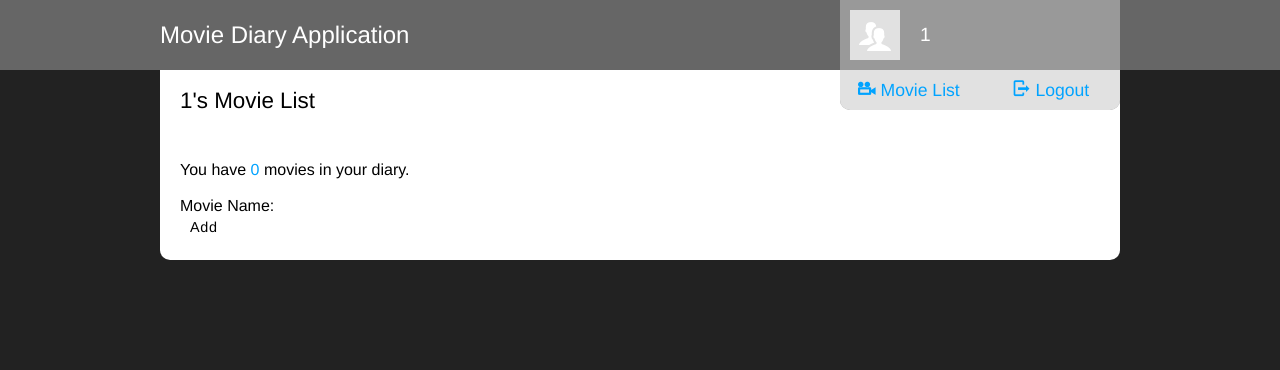
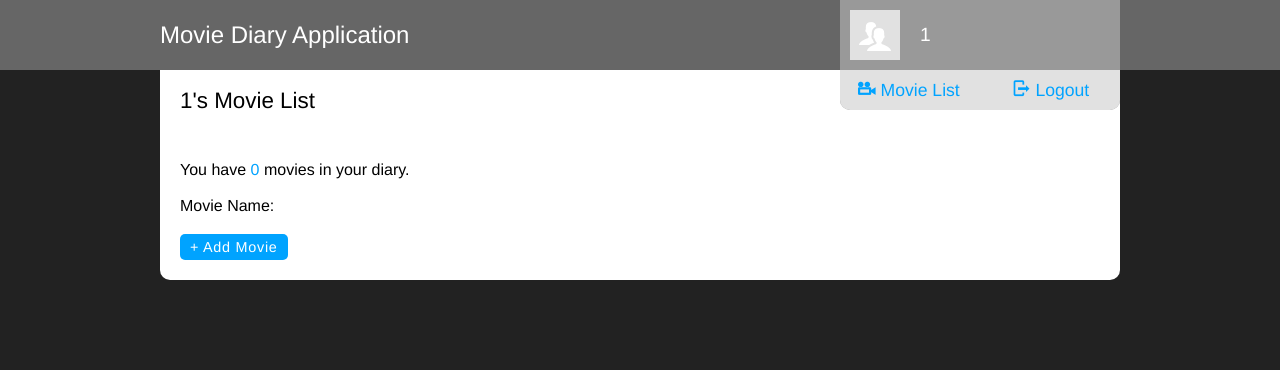
Before and after one commit to jacobrayschwartz/moviejournal, a PHP site: page /main.php in a window 1280 px wide. Shown: the top 370 px of the page. Run offline with PHP 8.4, Linux system fonts and the light colour scheme; a user stored in the database is signed in; data comes from the database, SQL or seed files in the repository.

Commit message:
fixed add movie button styling

```diff
--- a/main.php
+++ b/main.php
@@ -80,7 +80,7 @@
 						?>
 						<form name='submitform' action='add.php' method='post'>
 						<input type='hidden' id='title' name='title' value='New Movie' />
-						<input type='submit' id='submit' name='submit' value='Add' size='100' style="left: 10;color: black;background-color:white">
+						<input type='submit' id='add' name='submit' value='+ Add Movie' size='100'>
 						</form>
 				</section>
 			</div>
```
